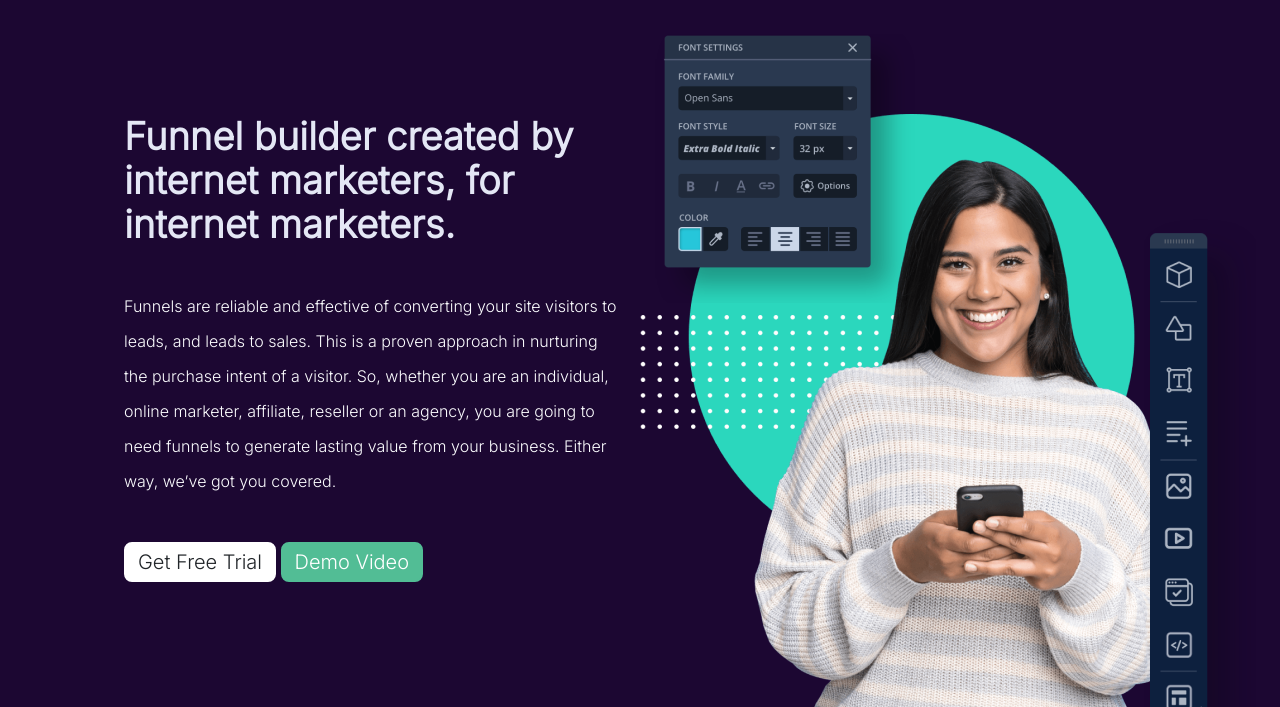
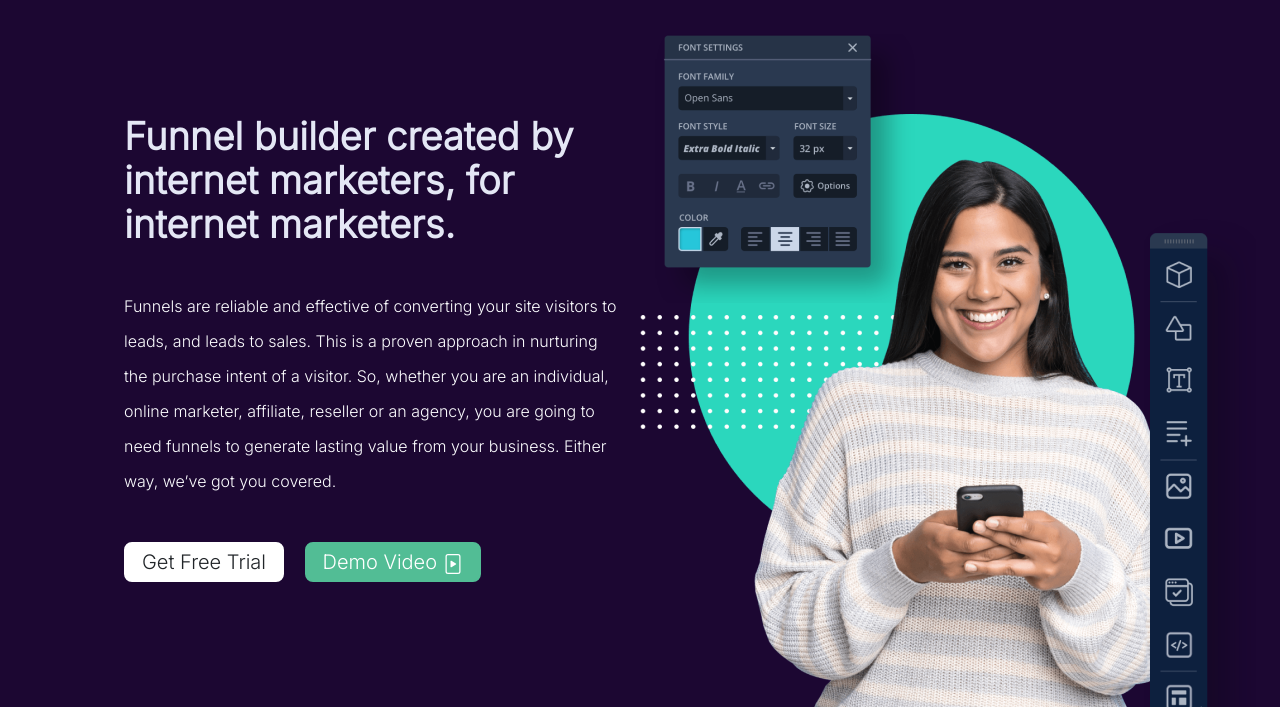
Before and after one commit to Pradeepsuthar/BotSuite_splixcube, a plain HTML site: page features.html in a window 1280 px wide. Shown: the part 93-800 px from the top of the page. Drawn offline with nearby package versions, Linux system fonts and the light colour scheme.

```diff
--- a/features.html
+++ b/features.html
@@ -66,8 +66,14 @@
           <p>Funnels are reliable and effective of converting your site visitors to leads, and leads to sales. This is a proven approach in nurturing the purchase intent of a visitor.
             So, whether you are an individual, online marketer, affiliate, reseller or an agency, you are going to need funnels to generate lasting value from your business. Either way, we’ve got you covered.</p>
             <div class="site__header__content__btns">
-              <button type="submit" class="btn btn__secondary">Get Free Trial</button>
-              <button type="submit" class="btn btn__primary">Demo Video</button>
+              <button type="submit" class="btn btn__secondary mr-md-3 px-3">Get Free Trial</button>
+              <button type="submit" class="btn btn__primary px-3">
+                Demo Video
+                <svg width="1em" height="1em" viewBox="0 0 16 16" class="bi bi-file-play" fill="currentColor" xmlns="http://www.w3.org/2000/svg">
+                  <path fill-rule="evenodd" d="M4 0h8a2 2 0 0 1 2 2v12a2 2 0 0 1-2 2H4a2 2 0 0 1-2-2V2a2 2 0 0 1 2-2zm0 1a1 1 0 0 0-1 1v12a1 1 0 0 0 1 1h8a1 1 0 0 0 1-1V2a1 1 0 0 0-1-1H4z"/>
+                  <path d="M6 10.117V5.883a.5.5 0 0 1 .757-.429l3.528 2.117a.5.5 0 0 1 0 .858l-3.528 2.117a.5.5 0 0 1-.757-.43z"/>
+                </svg>
+              </button>
             </div>
         </div>
       </div>
```
